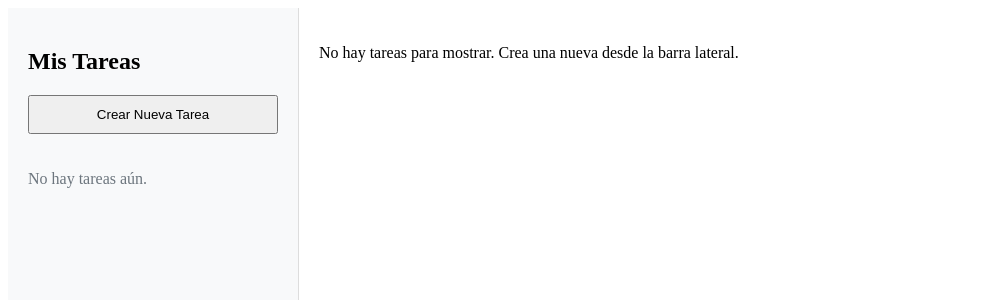
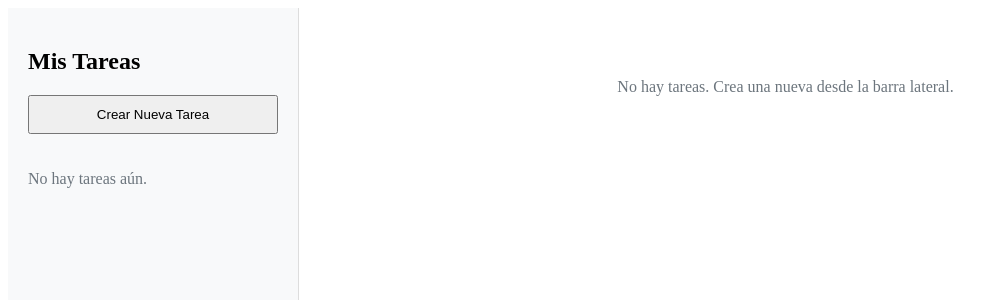
Before and after one commit to MarcusRambal/Detto, a React (Vite) app in the folder detto/: page / in a window 1280 px wide. Shown: the top 300 px of the page, without its empty margins (0-988 px from the left). Built offline with nearby package versions, Linux system fonts and the light colour scheme.

Commit message:
showwing just selected task

```diff
--- a/detto/src/MainContent-component/mainContent.tsx
+++ b/detto/src/MainContent-component/mainContent.tsx
@@ -9,23 +9,29 @@ interface MainContentProps {
 }
 
 const MainContent: React.FC<MainContentProps> = ({ tasks, selectedTaskId, onUpdateTaskTitle }) => {
-    const tasksToDisplay = tasks;
+
+
+    const selectedTask = selectedTaskId
+    ? tasks.find(task => task.id === selectedTaskId)
+    : null;
+
     return (
-        <div className="main-content" style={{ flexGrow: 1, padding: '20px', display: 'flex', flexWrap: 'wrap', gap: '10px' }}>
-          {tasksToDisplay.length === 0 ? (
-            <p>No hay tareas para mostrar. Crea una nueva desde la barra lateral.</p>
+        <div className="main-content" style={{ flexGrow: 1, padding: '20px', display: 'flex', justifyContent: 'center', alignItems: 'flex-start' }}>
+          {selectedTask ? (
+            <TaskFile
+              key={selectedTask.id}
+              task={selectedTask}
+              onUpdateTaskTitle={onUpdateTaskTitle}
+              isSelected={true}
+            />
           ) : (
-            tasksToDisplay.map(task => (
-              <TaskFile
-                key={task.id}
-                task={task}
-                onUpdateTaskTitle={onUpdateTaskTitle}
-                isSelected={task.id === selectedTaskId} // Pasar si esta tarea es la seleccionada
-              />
-            ))
+            <p style={{ textAlign: 'center', color: '#6c757d', marginTop: '50px' }}>
+              {tasks.length > 0 ? 'Selecciona una tarea de la barra lateral para verla aquí.' : 'No hay tareas. Crea una nueva desde la barra lateral.'}
+            </p>
           )}
         </div>
       );
     };
 
+
 export default MainContent;
```
